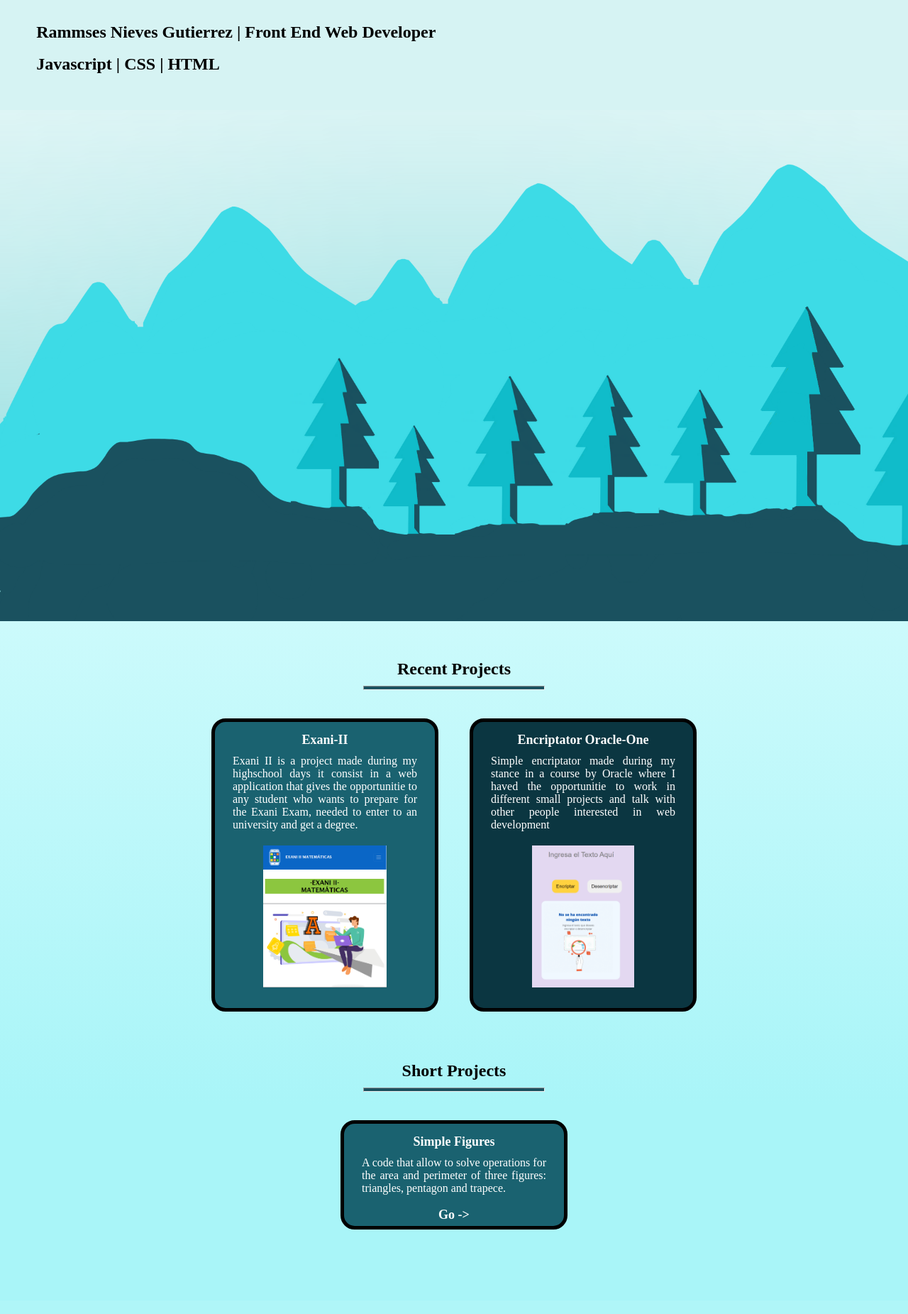
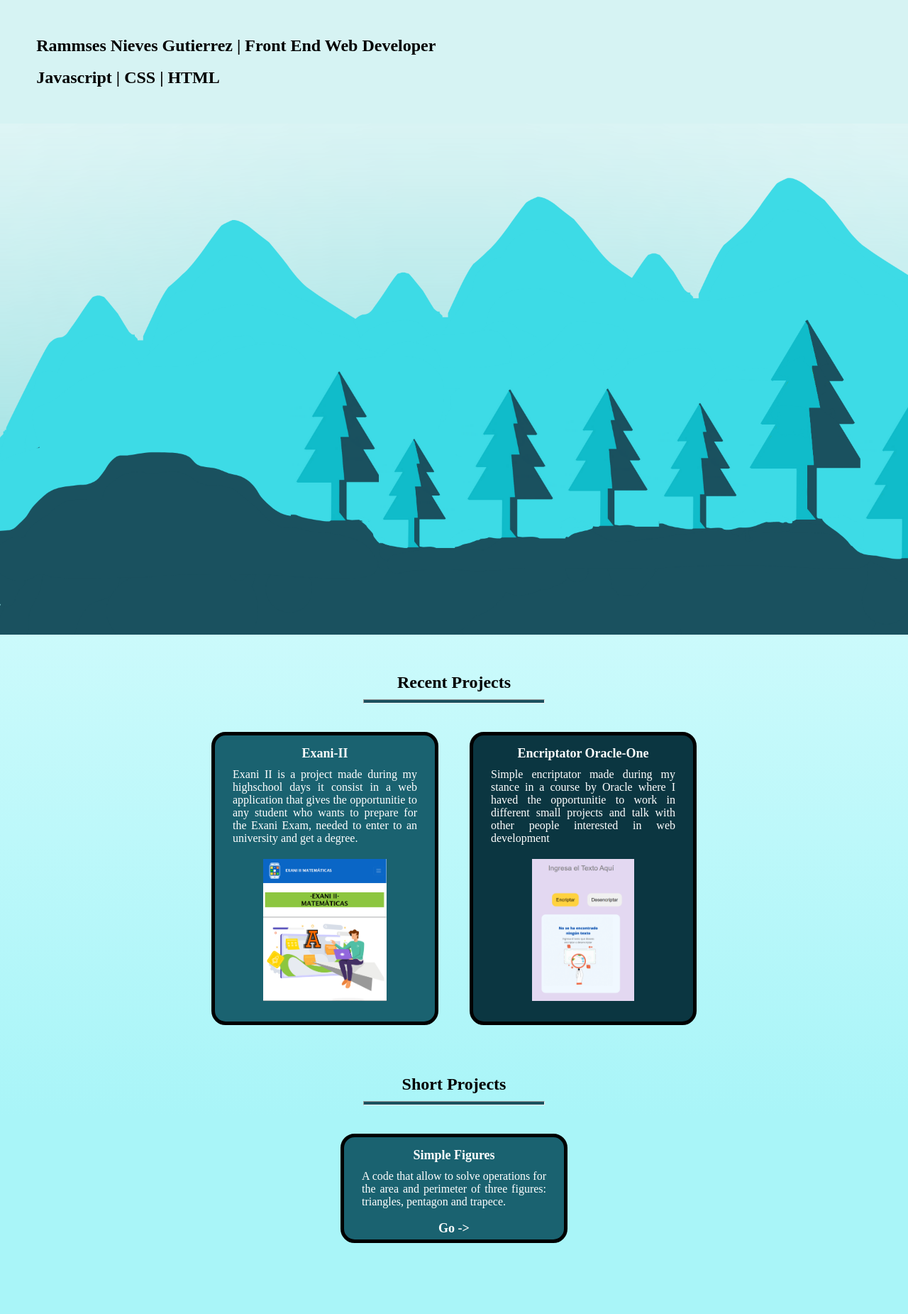
Before and after one commit to SourceRn/SourceRn.github.io, a PHP site: page / in a window 1280 px wide. Shown: the whole page at 71% size. Before the commit the page ends 1732 px from the top, so only its background shows below. Run offline with PHP 8.4, Linux system fonts and the light colour scheme.

Commit message:
another adjusts in the navbar and cover also

```diff
--- a/index.html
+++ b/index.html
@@ -5,7 +5,8 @@
     <meta http-equiv="X-UA-Compatible" content="IE=edge">
     <meta name="viewport" content="width=device-width, initial-scale=1.0">
     <link rel="stylesheet" href="./src/assets/index.css">
-    <title>Portafolio</title>
+    <link rel="shortcut icon" href="./src/assets/images/cover.png" type="image/x-icon">
+    <title>Portfolio</title>
 </head>
 <body>
     <nav>
--- a/src/assets/index.css
+++ b/src/assets/index.css
@@ -16,7 +16,6 @@
 }
 
 nav {
-    margin-top: -19px;
     padding: 4%;
     background-color: var(--nav-background-color);
 }
```
